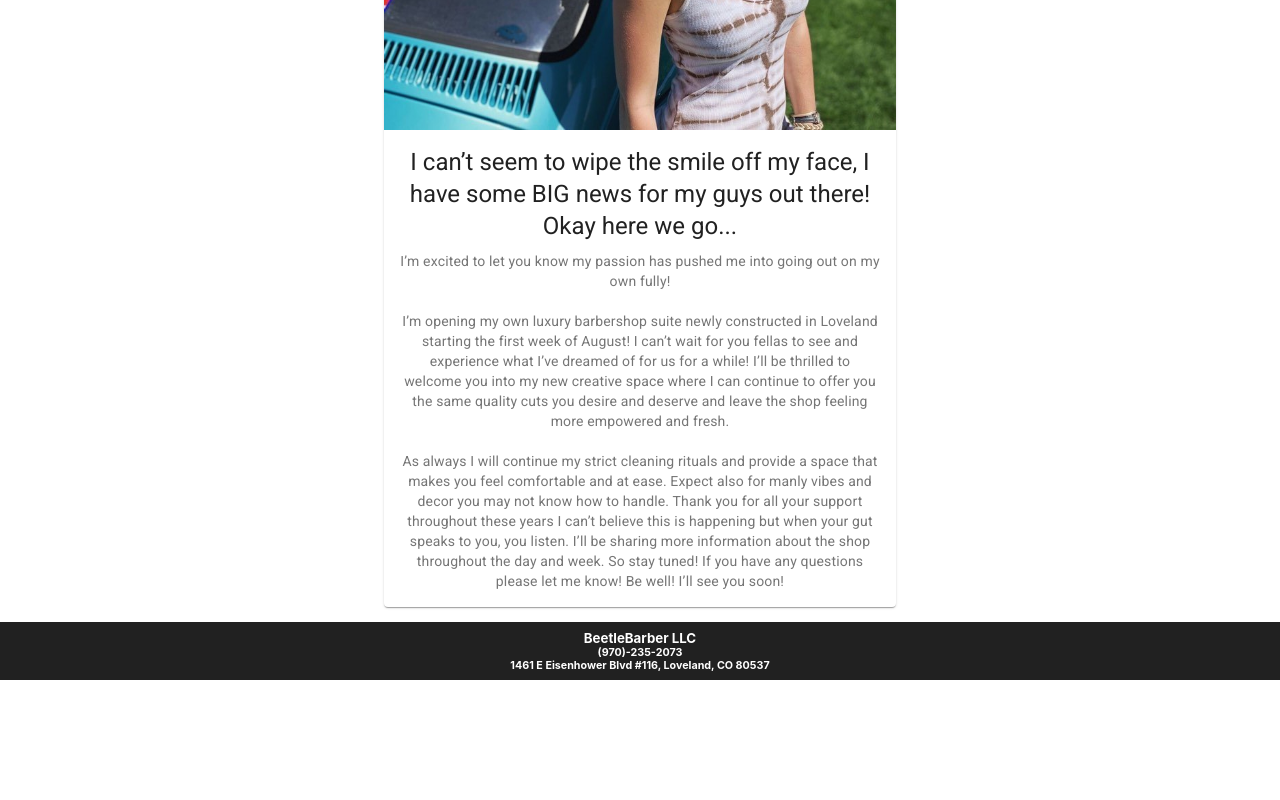
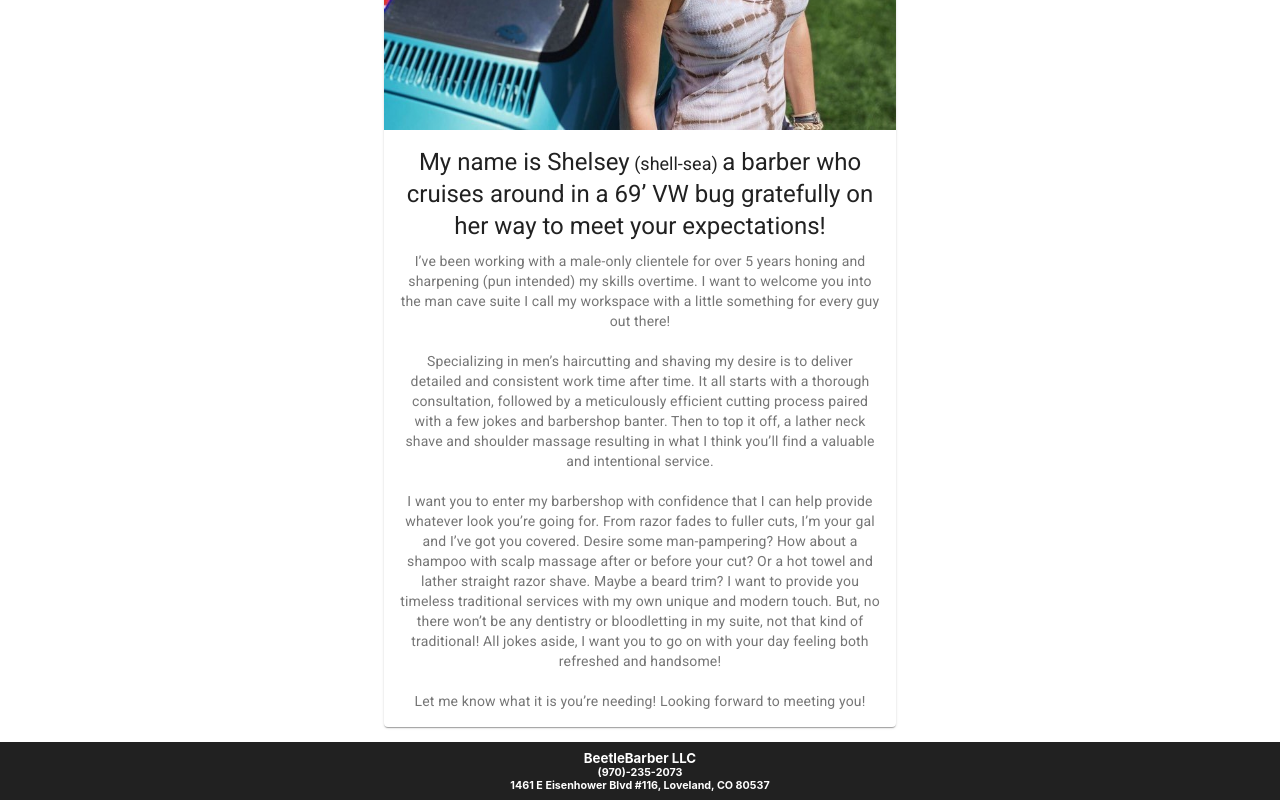
Before and after one commit to rdren0/BeetleB, a React (Create React App) app: page / in a window 1280 px wide. Shown: the part 407-1207 px from the top of the page. Before the commit the page ends 1087 px from the top, so only its background shows below. Built offline with nearby package versions, Linux system fonts and the light colour scheme.

Commit message:
Update homepage

```diff
--- a/src/Components/Home.jsx
+++ b/src/Components/Home.jsx
@@ -47,30 +47,43 @@ const Home = () => {
           />
           <CardContent>
             <Typography gutterBottom variant="h5" component="h2">
-              I can’t seem to wipe the smile off my face, I have some BIG news
-              for my guys out there! <br />
-              Okay here we go...
+              My name is Shelsey
+              <span style={{ fontWeight: "400", fontSize: "18px" }}>
+                {" "}
+                (shell-sea){" "}
+              </span>
+              a barber who cruises around in a 69’ VW bug gratefully on her way
+              to meet your expectations!
             </Typography>
             <Typography variant="body2" color="textSecondary" component="p">
-              I’m excited to let you know my passion has pushed me into going
-              out on my own fully!
+              I’ve been working with a male-only clientele for over 5 years
+              honing and sharpening (pun intended) my skills overtime. I want to
+              welcome you into the man cave suite I call my workspace with a
+              little something for every guy out there!
               <br />
               <br />
-              I’m opening my own luxury barbershop suite newly constructed in
-              Loveland starting the first week of August! I can’t wait for you
-              fellas to see and experience what I’ve dreamed of for us for a
-              while! I’ll be thrilled to welcome you into my new creative space
-              where I can continue to offer you the same quality cuts you desire
-              and deserve and leave the shop feeling more empowered and fresh.
+              Specializing in men’s haircutting and shaving my desire is to
+              deliver detailed and consistent work time after time. It all
+              starts with a thorough consultation, followed by a meticulously
+              efficient cutting process paired with a few jokes and barbershop
+              banter. Then to top it off, a lather neck shave and shoulder
+              massage resulting in what I think you’ll find a valuable and
+              intentional service.
               <br />
-              <br /> As always I will continue my strict cleaning rituals and
-              provide a space that makes you feel comfortable and at ease.
-              Expect also for manly vibes and decor you may not know how to
-              handle. Thank you for all your support throughout these years I
-              can’t believe this is happening but when your gut speaks to you,
-              you listen. I’ll be sharing more information about the shop
-              throughout the day and week. So stay tuned! If you have any
-              questions please let me know! Be well! I’ll see you soon!
+              <br /> I want you to enter my barbershop with confidence that I
+              can help provide whatever look you’re going for. From razor fades
+              to fuller cuts, I’m your gal and I’ve got you covered. Desire some
+              man-pampering? How about a shampoo with scalp massage after or
+              before your cut? Or a hot towel and lather straight razor shave.
+              Maybe a beard trim? I want to provide you timeless traditional
+              services with my own unique and modern touch. But, no there won’t
+              be any dentistry or bloodletting in my suite, not that kind of
+              traditional! All jokes aside, I want you to go on with your day
+              feeling both refreshed and handsome!
+              <br />
+              <br />
+              Let me know what it is you’re needing! Looking forward to meeting
+              you!
             </Typography>
           </CardContent>
         </CardActionArea>
```
